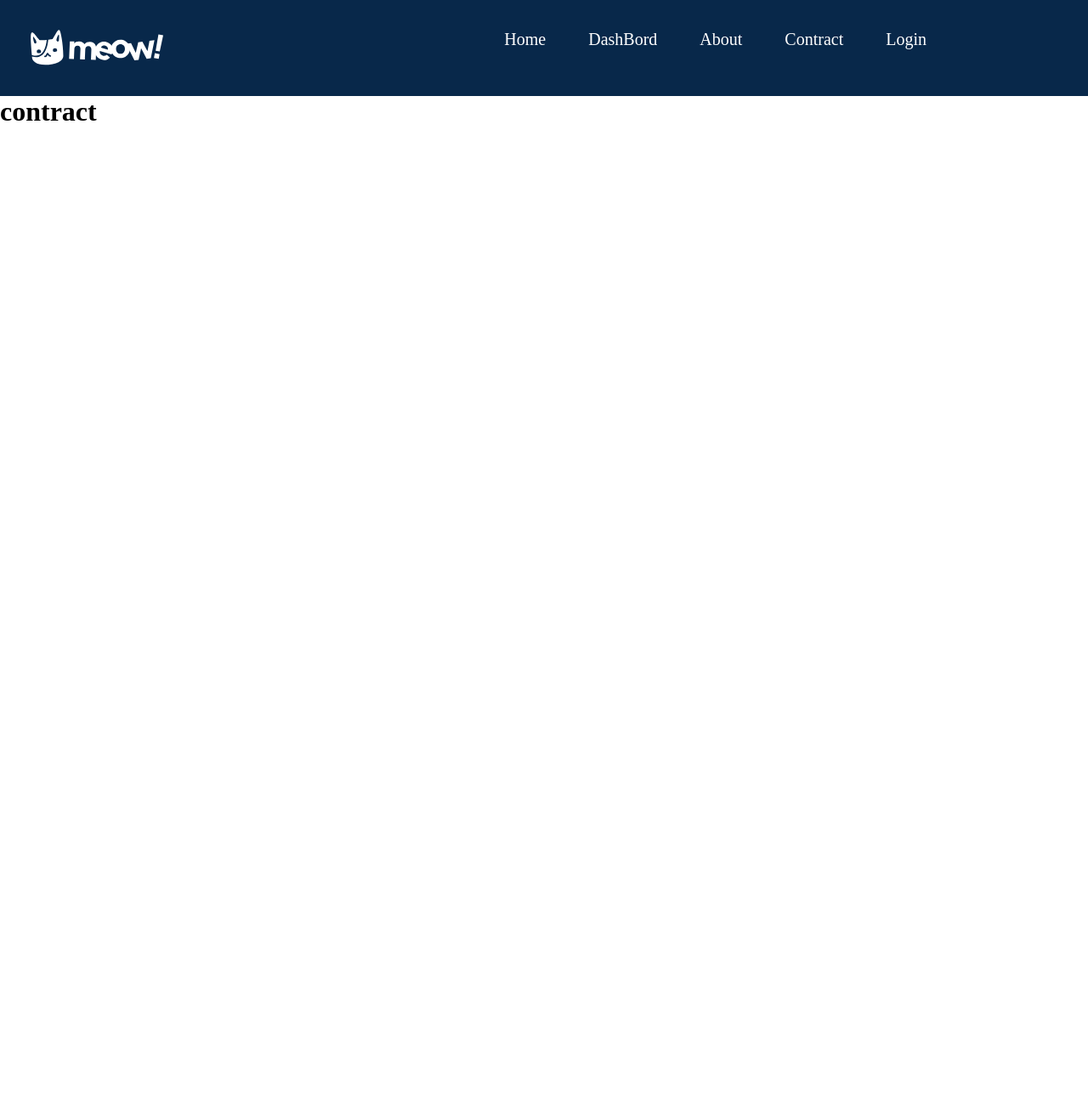
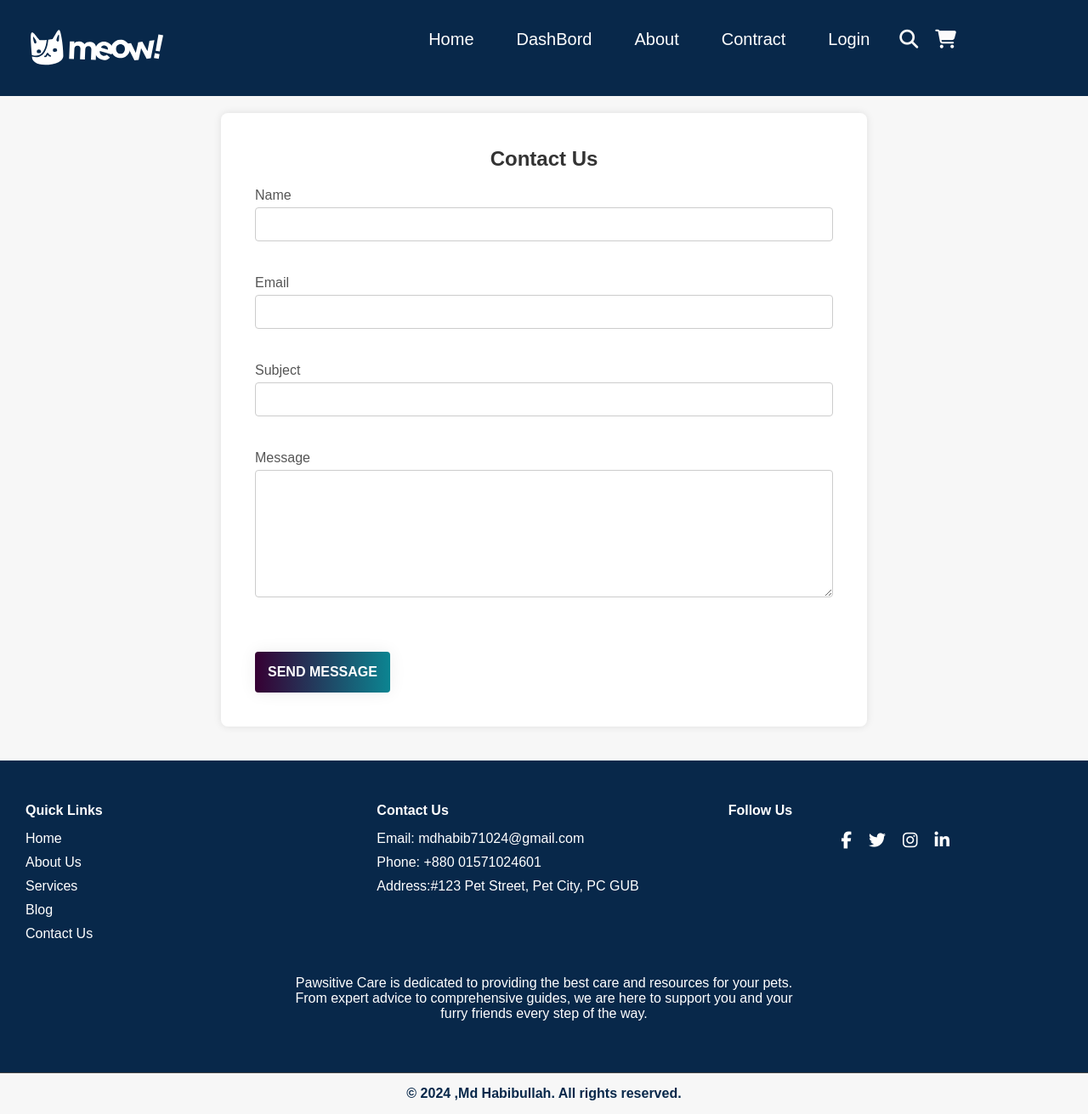
Before and after one commit to Habib710/Pets-Care-meow-, a PHP site: page /Components/contract.html in a window 1280 px wide. Shown: the whole page at 85% size. Before the commit the page ends 142 px from the top, so only its background shows below. Run offline with PHP 8.4, Linux system fonts and the light colour scheme; some libraries are stand-ins or nearby versions.

```diff
--- a/Components/contract.html
+++ b/Components/contract.html
@@ -5,6 +5,11 @@
     <meta name="viewport" content="width=device-width, initial-scale=1.0" />
     <title>Document</title>
     <link rel="stylesheet" href="../css/style.css" />
+    <link rel="stylesheet" href="../css/cont.css" />
+    <script
+      src="https://kit.fontawesome.com/b1d9e346ed.js"
+      crossorigin="anonymous"
+    ></script>
   </head>
   <body>
     <header>
@@ -14,14 +19,90 @@
           <li><a href="../index.html">Home</a></li>
           <li><a href="dash.html">DashBord</a></li>
           <li><a href="About.html">About</a></li>
-          <li><a href="Components/contract.html">Contract</a></li>
+          <li><a href="contract.html">Contract</a></li>
+          <li><a href="Login.html">Login</a></li>
 
-          <li><a href="#">Login</a></li>
-          <!-- <i class="fas fa-search"></i>
-                <i class="fas fa-shopping-cart"></i> -->
+          <i class="fas fa-search"></i>
+                <i class="fas fa-shopping-cart"></i>
         </ul>
       </nav>
     </header>
-    <h1>contract</h1>
+    <section>
+      <div class="contact-container">
+        <div class="contact-section">
+            <h2>Contact Us</h2>
+            <form class="contact-form" action="#" method="POST">
+                <div class="full-width">
+                    <label for="name">Name</label>
+                    <input type="text" id="name" name="name" required>
+                </div>
+                <div class="full-width">
+                    <label for="email">Email</label>
+                    <input type="email" id="email" name="email" required>
+                </div>
+                <div class="full-width">
+                    <label for="subject">Subject</label>
+                    <input type="text" id="subject" name="subject" required>
+                </div>
+                <div class="full-width">
+                    <label for="message">Message</label>
+                    <textarea id="message" name="message" required></textarea>
+                </div>
+                <div class="full-width">
+                    <button class="btn-grad" type="submit">Send Message</button>
+                </div>
+            </form>
+        </div>
+    </div>
+    </section>
+
+    <!-- footer -->
+    <section>
+
+      <!-- Footer Section -->
+      <footer class="footer">
+
+        <div class="footer-section">
+            <h4>Quick Links</h4>
+            <ul>
+                <li><a href="#home">Home</a></li>
+                <li><a href="#about">About Us</a></li>
+                <li><a href="#services">Services</a></li>
+                <li><a href="#blog">Blog</a></li>
+                <li><a href="#contact">Contact Us</a></li>
+            </ul>
+        </div>
+
+        <div class="footer-section">
+            <h4>Contact Us</h4>
+            <ul>
+                <li>Email: mdhabib71024@gmail.com</li>
+                <li>Phone: +880 01571024601</li>
+                <li>Address:#123 Pet Street, Pet City, PC GUB</li>
+            </ul>
+        </div>
+
+
+        <div class="footer-section">
+            <h4>Follow Us</h4>
+            <div class="social-icons">
+                <a href="#" aria-label="Facebook"><i class="fab fa-facebook-f"></i></a>
+                <a href="#" aria-label="Twitter"><i class="fab fa-twitter"></i></a>
+                <a href="#" aria-label="Instagram"><i class="fab fa-instagram"></i></a>
+                <a href="#" aria-label="LinkedIn"><i class="fab fa-linkedin-in"></i></a>
+            </div>
+        </div>
+
+        <div class="footer-description">
+            <p>Pawsitive Care is dedicated to providing the best care and resources for your pets. From expert advice to comprehensive guides, we are here to support you and your furry friends every step of the way.</p>
+        </div>
+      </footer>
+
+
+      <div class="copyright">
+        <p>&copy; 2024 ,Md Habibullah. All rights reserved.</p>
+      </div>
+      <script src="https://kit.fontawesome.com/a076d05399.js" crossorigin="anonymous"></script>
+          </section>
   </body>
 </html>
--- /dev/null
+++ b/css/cont.css
@@ -0,0 +1,61 @@
+body {
+    font-family: Arial, sans-serif;
+    margin: 0;
+    padding: 0;
+    background-color: #f7f7f7;
+}
+.contact-container {
+    max-width: 800px;
+    margin: 0 auto;
+    padding: 20px;
+}
+.contact-section {
+    background-color: #fff;
+    margin-bottom: 20px;
+    padding: 40px;
+    border-radius: 8px;
+    box-shadow: 0 0 10px rgba(0, 0, 0, 0.1);
+}
+.contact-section h2 {
+    text-align: center;
+    color: #333;
+    margin-bottom: 20px;
+}
+.contact-form {
+    display: grid;
+    grid-template-columns: 1fr 1fr;
+    gap: 20px;
+}
+.contact-form .full-width {
+    grid-column: span 2;
+}
+.contact-form label {
+    display: block;
+    margin-bottom: 5px;
+    color: #555;
+}
+.contact-form input, .contact-form textarea {
+    width: 100%;
+    padding: 10px;
+    border: 1px solid #ccc;
+    border-radius: 4px;
+    font-size: 16px;
+    margin-bottom: 20px;
+}
+.contact-form textarea {
+    resize: vertical;
+    height: 150px;
+}
+.contact-form button {
+    padding: 15px;
+    border: none;
+    border-radius: 4px;
+    background-color: #333;
+    color: #fff;
+    font-size: 16px;
+    cursor: pointer;
+    transition: background-color 0.3s ease;
+}
+.contact-form button:hover {
+    background-color: #555;
+}
--- a/css/style.css
+++ b/css/style.css
@@ -197,12 +197,17 @@ nav ul li a:hover {
 }
 .img-div {
   min-height: 300px;
+  width: 100%;
+  background-size: cover;
+  background-position: center;
+
   background-image: linear-gradient(
       to left,
       rgba(86, 90, 132, 0.289) 20%,
       rgb(201, 198, 198)
     ),
     url(/img/360_F_390123053_dLdh2YggDNrXYlGP9OgBGfTdIwUKU2Hx.jpg);
+
 }
 .img-div p {
   color: #08284a;
@@ -347,6 +352,6 @@ nav ul li a:hover {
   font-weight: 700;
   margin: 0 auto;
   border-top: 1px solid #444;
-  padding: 25px;
+  padding: 15px;
   color: #08284a;
 }
--- a/index.html
+++ b/index.html
@@ -22,7 +22,7 @@
           <li><a href="Components/dash.html">DashBord</a></li>
           <li><a href="Components/About.html">About</a></li>
           <li><a href="Components/contract.html">Contract</a></li>
-          <li><a href="#">Login</a></li>
+          <li><a href="Components/Login.html">Login</a></li>
           <i class="fas fa-search"></i>
           <i class="fas fa-shopping-cart"></i>
         </ul>
```
Also changed, not shown: Components/About.html (+125 -5 lines), Components/Login.html (added, +109 -0 lines), Components/dash.html (+57 -4 lines), Components/signin.html (added, +112 -0 lines), css/about.css (added, +61 -0 lines), css/login.css (added, +47 -0 lines), img/download (1).jpg (added), img/i00000mages.jpg (added), img/imag44444es.jpg (added).
